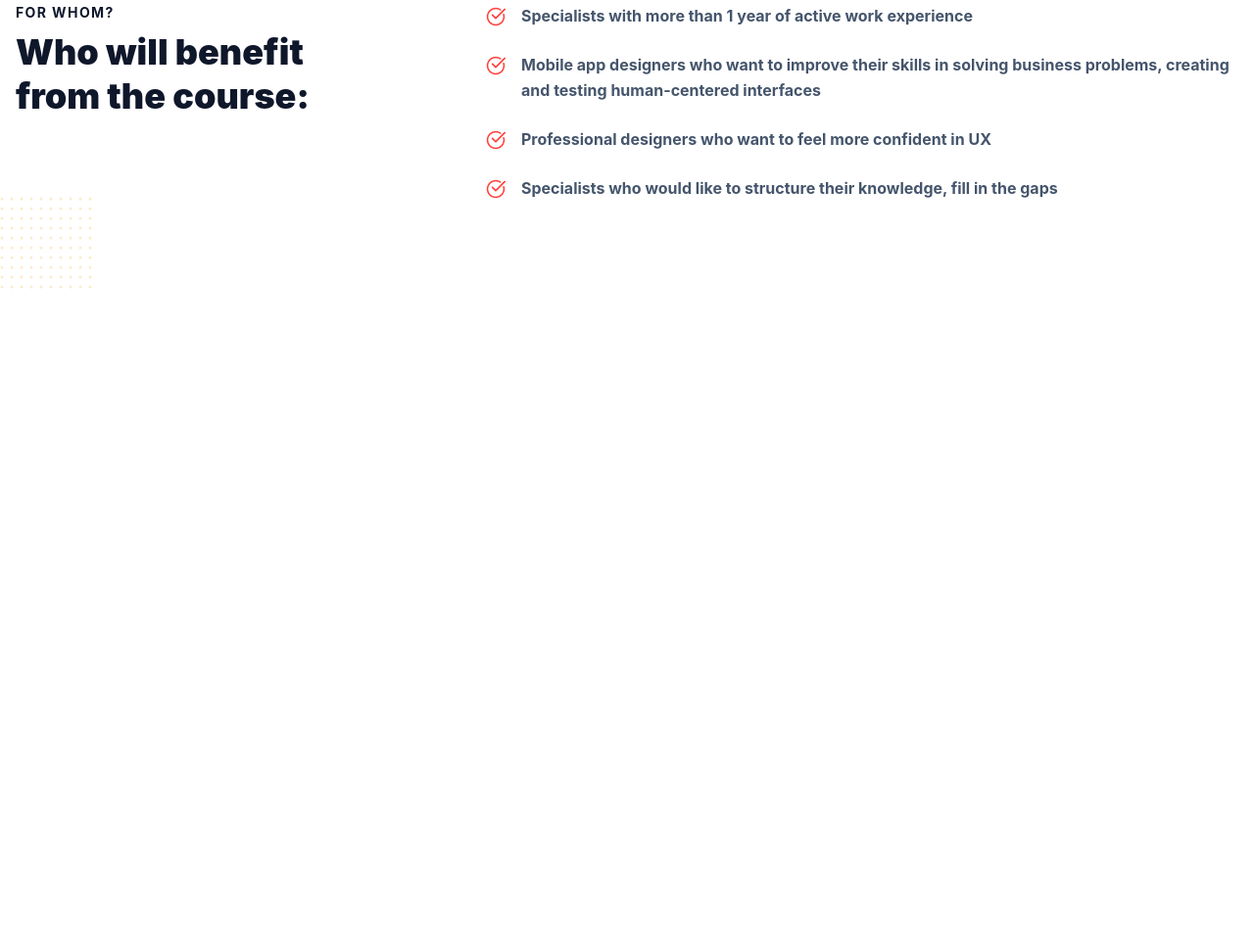
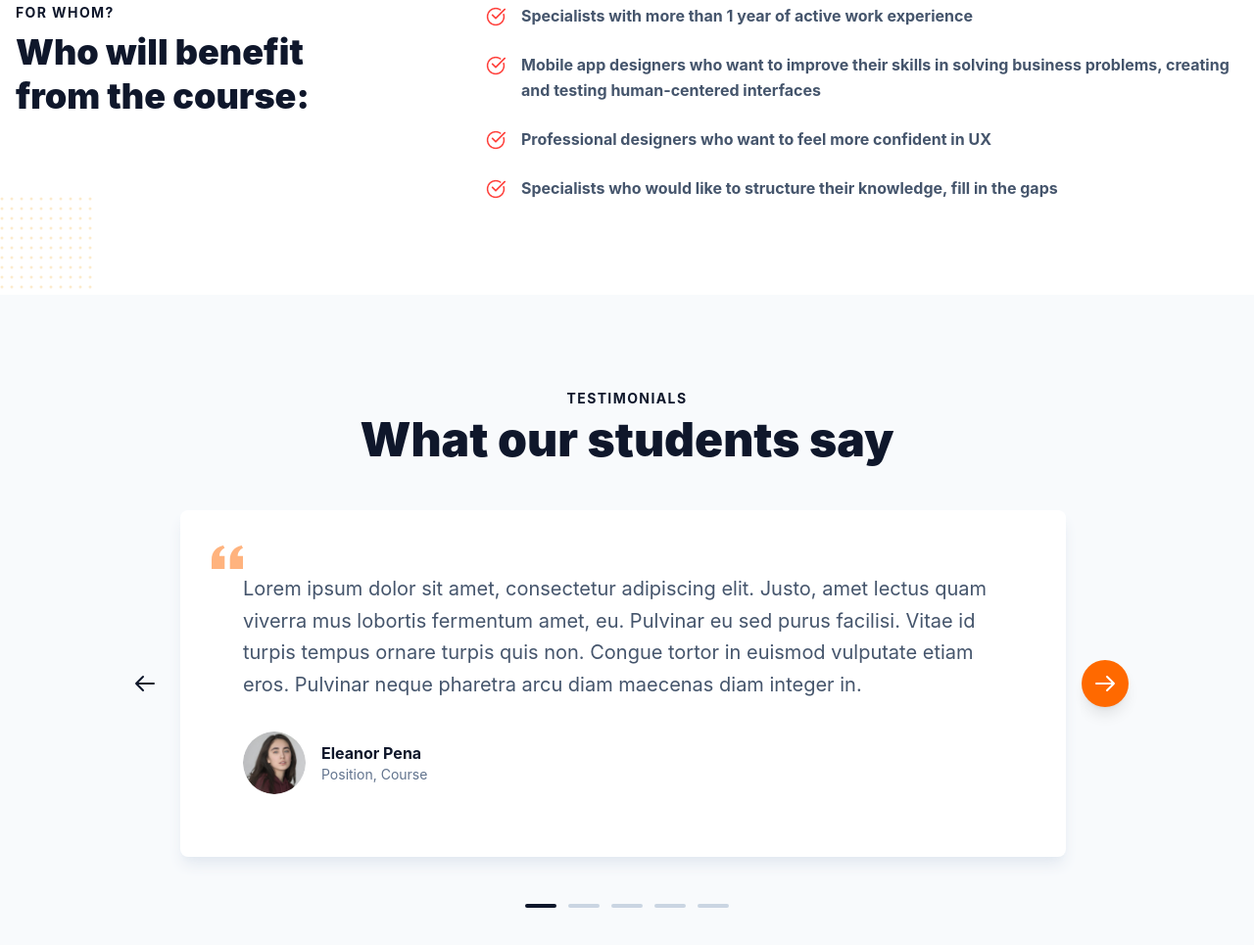
Before and after one commit to sino-Git379/GroupWork_HW, a website: page src/dio.html in a window 1280 px wide. Shown: the part 2946-3911 px from the top of the page at 98% size. Before the commit the page ends 3247 px from the top, so only its background shows below. Drawn offline with nearby package versions, Linux system fonts and the light colour scheme; files that its build step writes are made by us from their sources.

Commit message:
A.D add section7

```diff
--- a/src/dio.html
+++ b/src/dio.html
@@ -335,7 +335,7 @@
                      </p>
                   </li>
                   <li class="flex items-start gap-4">
-                    <span class="mt-1 shrink-0">
+                     <span class="mt-1 shrink-0">
                         <img src="../forimg/check.png" alt="">
                      </span>
                      <p class="text-slate-600 font-bold leading-relaxed">
@@ -355,6 +355,63 @@
          </div>
       </div>
    </section>
+
+
+
+
+   <section class="bg-slate-50 py-16 md:py-24 max-w-[1300px] m-auto">
+   <div class="container mx-auto px-4">
+      <div class="text-center mb-12">
+         <p class="text-sm font-bold uppercase tracking-widest text-slate-900 mb-2">Testimonials</p>
+         <h2 class="text-4xl md:text-5xl font-black text-slate-900">What our students say</h2>
+      </div>
+      <div class="relative max-w-5xl mx-auto flex items-center gap-4">
+         <button class="hidden md:flex items-center justify-center min-w-[40px] h-10 text-slate-900">
+            <svg xmlns="http://www.w3.org/2000/svg" class="h-6 w-6" fill="none" viewBox="0 0 24 24"
+               stroke="currentColor">
+               <path stroke-linecap="round" stroke-linejoin="round" stroke-width="2" d="M10 19l-7-7m0 0l7-7m-7 7h18" />
+            </svg>
+         </button>
+         <div class="bg-white rounded-lg p-8 md:p-16 shadow-lg shadow-slate-200 relative">
+            <div class="absolute lg:block hidden top-8 left-8 text-orange-500 opacity-50">
+               <svg class="w-8 h-8 fill-current" viewBox="0 0 24 24">
+                  <path
+                     d="M14.017 21v-7.391c0-5.704 3.731-9.57 8.983-10.609l.995 2.151c-2.432.917-3.995 3.638-3.995 5.849h4v10h-9.983zm-14.017 0v-7.391c0-5.704 3.748-9.57 9-10.609l.996 2.151c-2.433.917-3.996 3.638-3.996 5.849h3.983v10h-9.983z" />
+               </svg>
+            </div>
+            <div class="relative z-10">
+               <p class="text-slate-600 text-lg md:text-xl leading-relaxed mb-8">
+                  Lorem ipsum dolor sit amet, consectetur adipiscing elit. Justo, amet lectus quam viverra mus
+                  lobortis fermentum amet, eu. Pulvinar eu sed purus facilisi. Vitae id turpis tempus ornare turpis
+                  quis non. Congue tortor in euismod vulputate etiam eros. Pulvinar neque pharetra arcu diam maecenas
+                  diam integer in.
+               </p>
+               <div class="flex items-center space-x-4">
+                  <img src="../forimg/image (25).png" alt="" class="w-16 h-16 rounded-full object-cover">
+                  <div>
+                     <h4 class="font-bold text-slate-900">Eleanor Pena</h4>
+                     <p class="text-sm text-slate-500">Position, Course</p>
+                  </div>
+               </div>
+            </div>
+         </div>
+         <button
+            class="hidden md:flex items-center justify-center min-w-[48px] h-12 bg-orange-500 text-white rounded-full shadow-lg">
+            <svg xmlns="http://www.w3.org/2000/svg" class="h-6 w-6" fill="none" viewBox="0 0 24 24"
+               stroke="currentColor">
+               <path stroke-linecap="round" stroke-linejoin="round" stroke-width="2" d="M14 5l7 7m0 0l-7 7m7-7H3" />
+            </svg>
+         </button>
+      </div>
+      <div class="flex justify-center space-x-3 mt-12">
+         <div class="w-8 h-1 bg-slate-900 rounded-full"></div>
+         <div class="w-8 h-1 bg-slate-300 rounded-full"></div>
+         <div class="w-8 h-1 bg-slate-300 rounded-full"></div>
+         <div class="w-8 h-1 bg-slate-300 rounded-full"></div>
+         <div class="w-8 h-1 bg-slate-300 rounded-full"></div>
+      </div>
+   </div>
+   </section>
 </body>
 
 </html>
```
